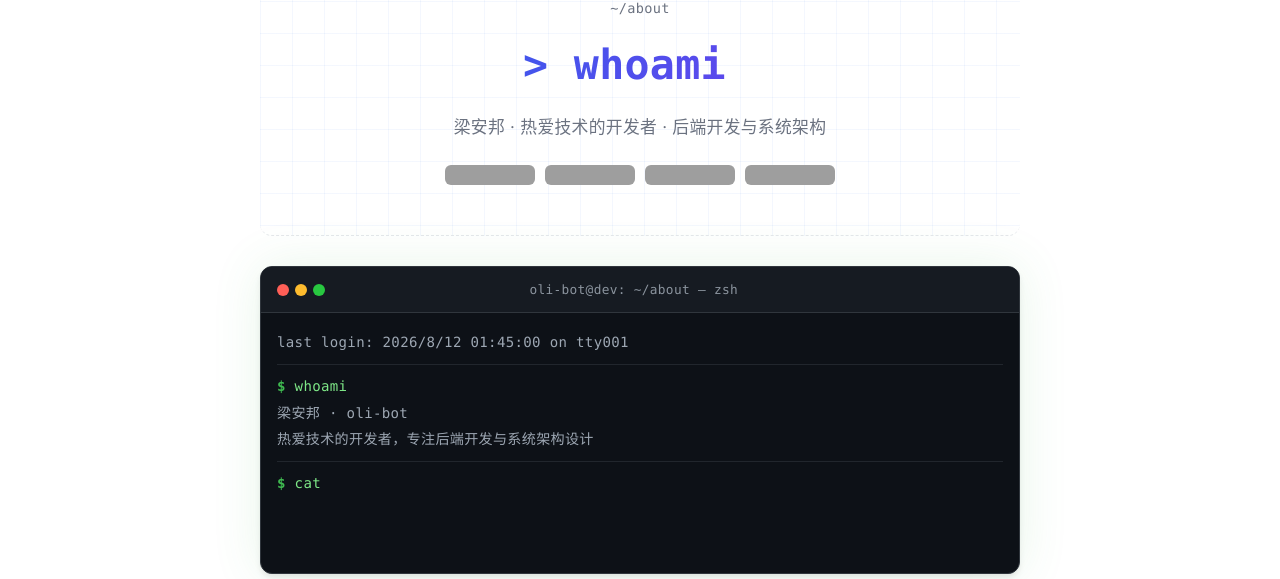
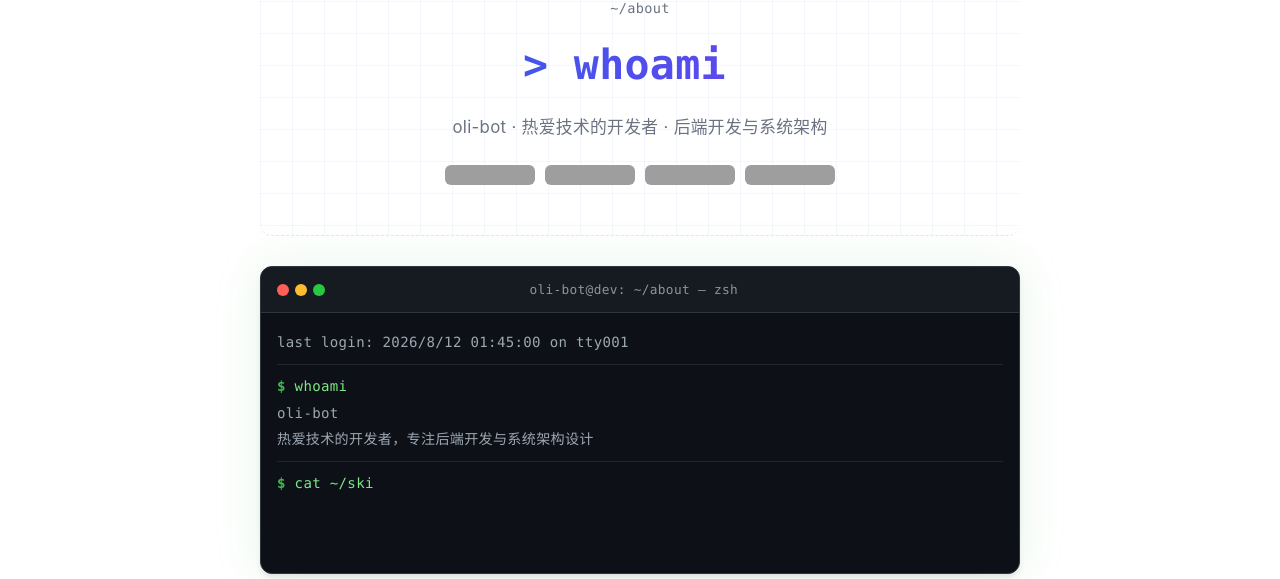
Before and after one commit to oli-bot/oli-bot.github.io, a Jekyll site: the page built from about.md, in a window 1280 px wide. Shown: the part 281-860 px from the top of the page. Built offline with Jekyll 4.4.1, drawn with Linux system fonts in a browser that asks for light colours; grey boxes are pictures that could not be loaded.

Commit message:
chore: 关于页移除真实姓名，改用站点身份 oli-bot
Co-Authored-By: Claude <noreply@anthropic.com>

```diff
--- a/about.md
+++ b/about.md
@@ -9,7 +9,7 @@ permalink: /about/
     <div class="hero-avatar">👨‍💻</div>
     <p class="hero-path">~/about</p>
     <h1 class="hero-title">&gt; whoami<span class="hero-cursor"></span></h1>
-    <p class="hero-sub">梁安邦 · 热爱技术的开发者 · 后端开发与系统架构</p>
+    <p class="hero-sub">oli-bot · 热爱技术的开发者 · 后端开发与系统架构</p>
     <div class="hero-badges">
       <img src="https://img.shields.io/github/followers/oli-bot?style=for-the-badge&label=GitHub%20Followers&color=2563eb" alt="GitHub Followers">
       <img src="https://img.shields.io/badge/Backend-Go%20%2F%20Python-3fb950?style=for-the-badge" alt="Backend">
@@ -469,7 +469,7 @@ permalink: /about/
     { t: 'out', s: 'last login: ' + new Date().toLocaleString('zh-CN') + ' on tty001' },
     { t: 'sep' },
     { t: 'cmd', s: 'whoami' },
-    { t: 'out', s: '梁安邦 · oli-bot' },
+    { t: 'out', s: 'oli-bot' },
     { t: 'out', s: '热爱技术的开发者，专注后端开发与系统架构设计' },
     { t: 'sep' },
     { t: 'cmd', s: 'cat ~/skills.txt' },
```
